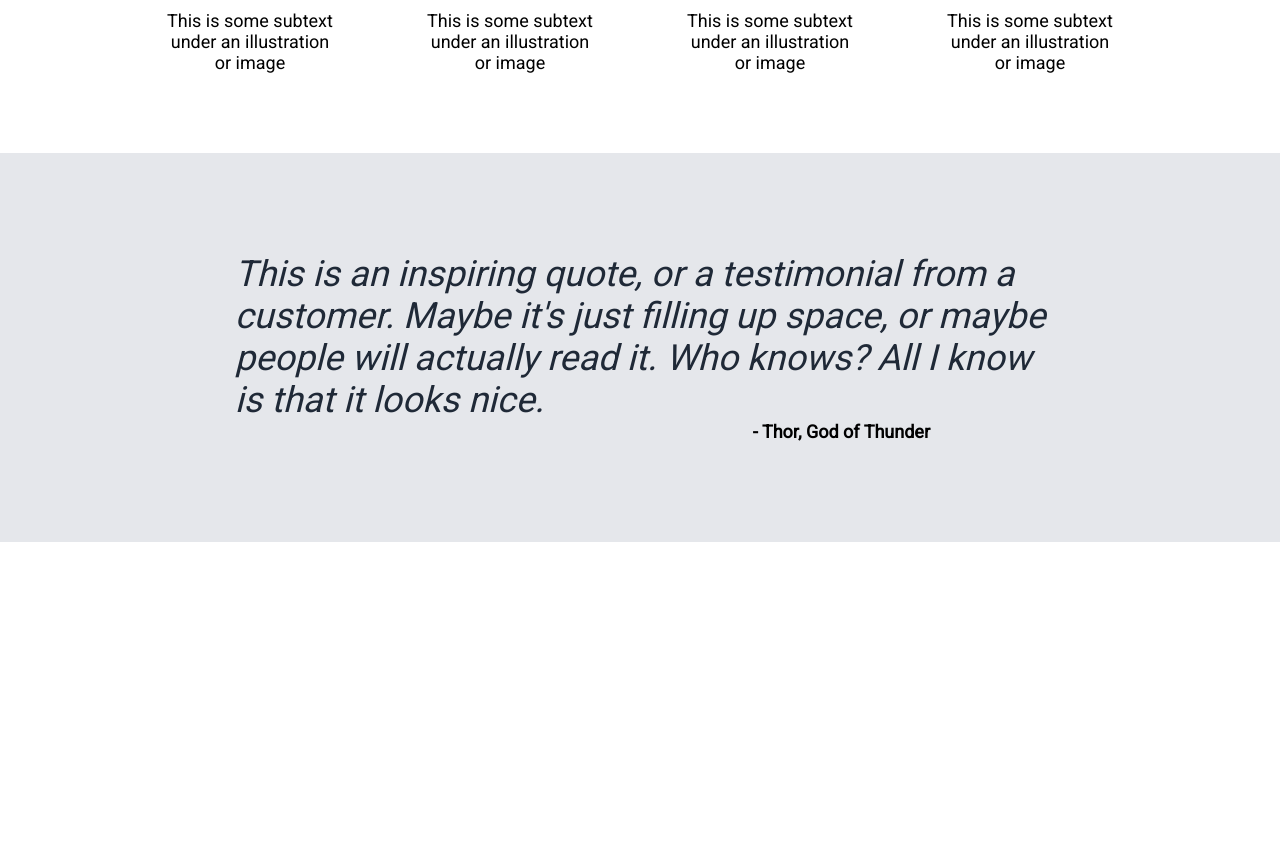
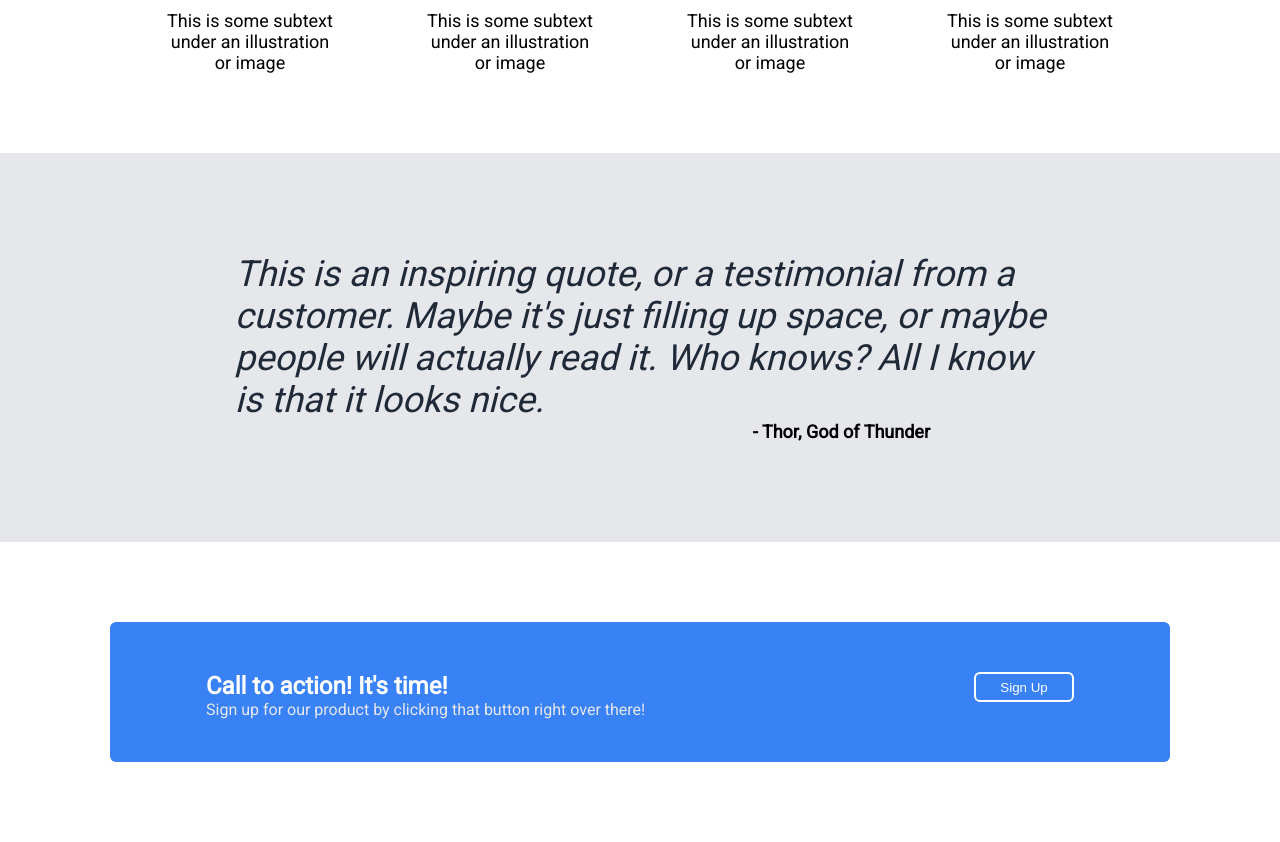
Before and after one commit to nnguepsi/landing-page-1, a plain HTML site: page index.html in a window 1280 px wide. Shown: the part 938-1780 px from the top of the page. Before the commit the page ends 1480 px from the top, so only its background shows below. Drawn offline with Linux system fonts and the light colour scheme.

Commit message:
added fourth section

```diff
--- a/index.html
+++ b/index.html
@@ -68,6 +68,17 @@
         <h3>This is an inspiring quote, or a testimonial from a<br>customer. Maybe it's just filling up space, or maybe<br> people will actually read it. Who knows? All I know<br> is that it looks nice.</h3>
         <p class="p-third">- Thor, God of Thunder</p>
     </div>
+    <div class="fourth-section">
+        <div class="blue-container">
+            <div class="blue-container-left">
+                <h4>Call to action! It's time!</h4>
+                <p class="p-fourth">Sign up for our product by clicking that button right over there!</p>
+            </div>
+            <div class="blue-container-right">
+                <button type="button" class="btn-fourth-div">Sign Up</button>
+            </div>
+        </div>
+    </div>
 
 </body>
 </html>
--- a/style.css
+++ b/style.css
@@ -124,7 +124,7 @@ h2 {
 }
 
 .second-section-photo{
-    border: 2px solid #3882f6;
+    border: 4px solid #3882f6;
     height: 200px;
     width: 200px;
     border-radius: 15px;
@@ -162,3 +162,55 @@ h3{
     align-self: flex-end;
     margin-right: 250px;
 }
+
+.fourth-section{
+    height: 300px;
+    display: flex;
+    flex-direction: row;
+    justify-content: center;
+    align-items: center;
+    color: #e5e7eb;
+}
+
+.blue-container{
+    background-color: #3882f6;
+    width: 75%;
+    height: 30%;
+    border-radius: 6px;
+    padding-left: 50px;
+    padding-right: 50px;
+    padding-top: 50px;
+    display: flex;
+    flex-direction: row;
+    align-content: center;
+    justify-content: center;
+
+}
+
+.blue-container-left{
+    width: 80%;
+    display: flex;
+    flex-direction: column;
+    align-items: flex-start;
+}
+
+h4{
+    font-size: 24px;
+    color: white;
+}
+
+.blue-container-right{
+    display: flex;
+    flex-direction: row;
+    justify-content: flex-end;
+
+}
+
+.btn-fourth-div{
+    color: white;
+    background-color: #3882f6;
+    border: 2px solid white;
+    border-radius: 6px;
+    width: 100px;
+    height: 30px;
+}
```
